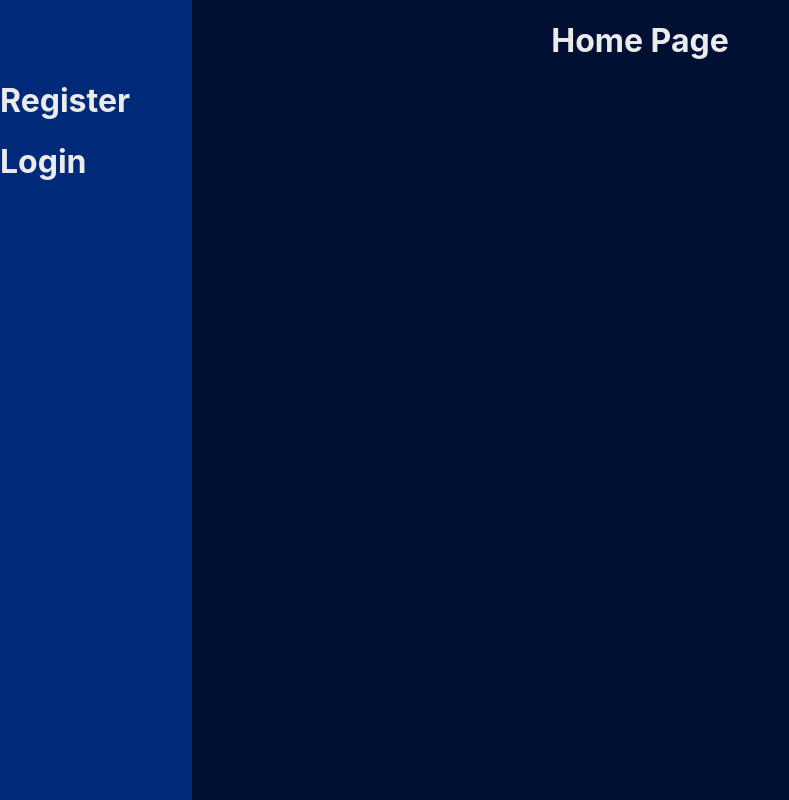
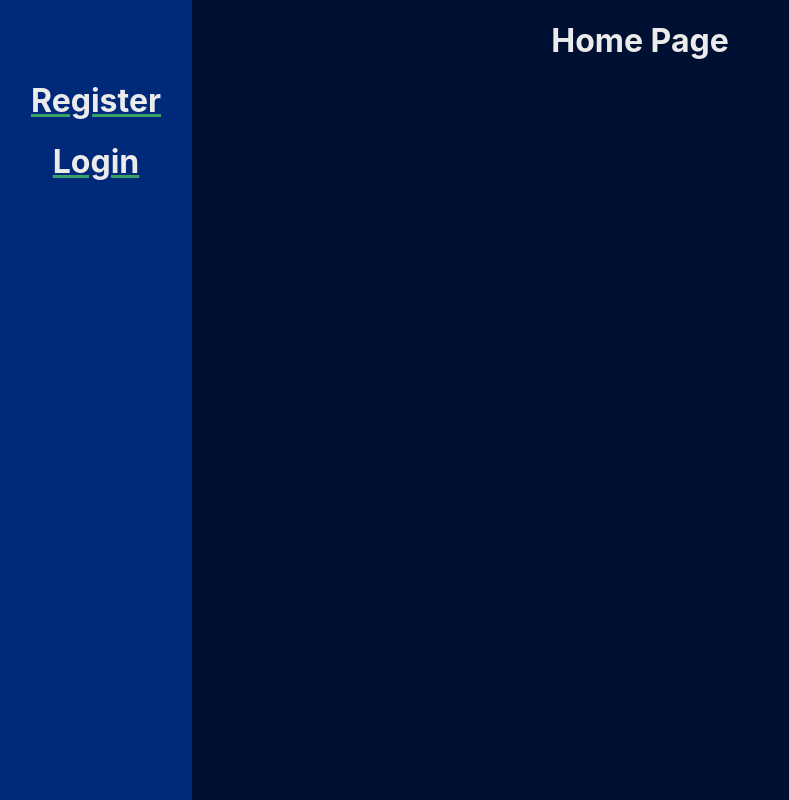
Before and after one commit to BaseBenjamin13/dashboard_client, a React (Create React App) app: page / in a window 1280 px wide. Shown: the whole page, without its empty margins (0-789 px from the left). Built offline with nearby package versions, Linux system fonts and the light colour scheme.

Commit message:
setting up register and login links

```diff
--- a/src/components/NavBar.js
+++ b/src/components/NavBar.js
@@ -1,11 +1,13 @@
 import React from 'react';
+import { Link } from 'react-router-dom';
 import '../styles/NavBar.css';
 
 function NavBar() {
   return (
     <div className="navbar">
-        <h1>Register</h1>
-        <h1>Login</h1>
+        <Link to='/register' className="navbar-link"><h1>Register</h1></Link>
+
+        <Link to='/login' className="navbar-link"><h1>Login</h1></Link>
     </div>
   )
 }
--- a/src/styles/NavBar.css
+++ b/src/styles/NavBar.css
@@ -1,4 +1,5 @@
 .navbar {
+    text-align: center;
     height: 100%;
     width: 15vw;
     position: fixed;
@@ -8,3 +9,7 @@
     background-color: var(--myBlue);
     padding-top: 60px;
 }
+.navbar-link {
+    text-decoration:solid var(--myGreen) underline;
+    color: var(--myWhite);
+}
```
